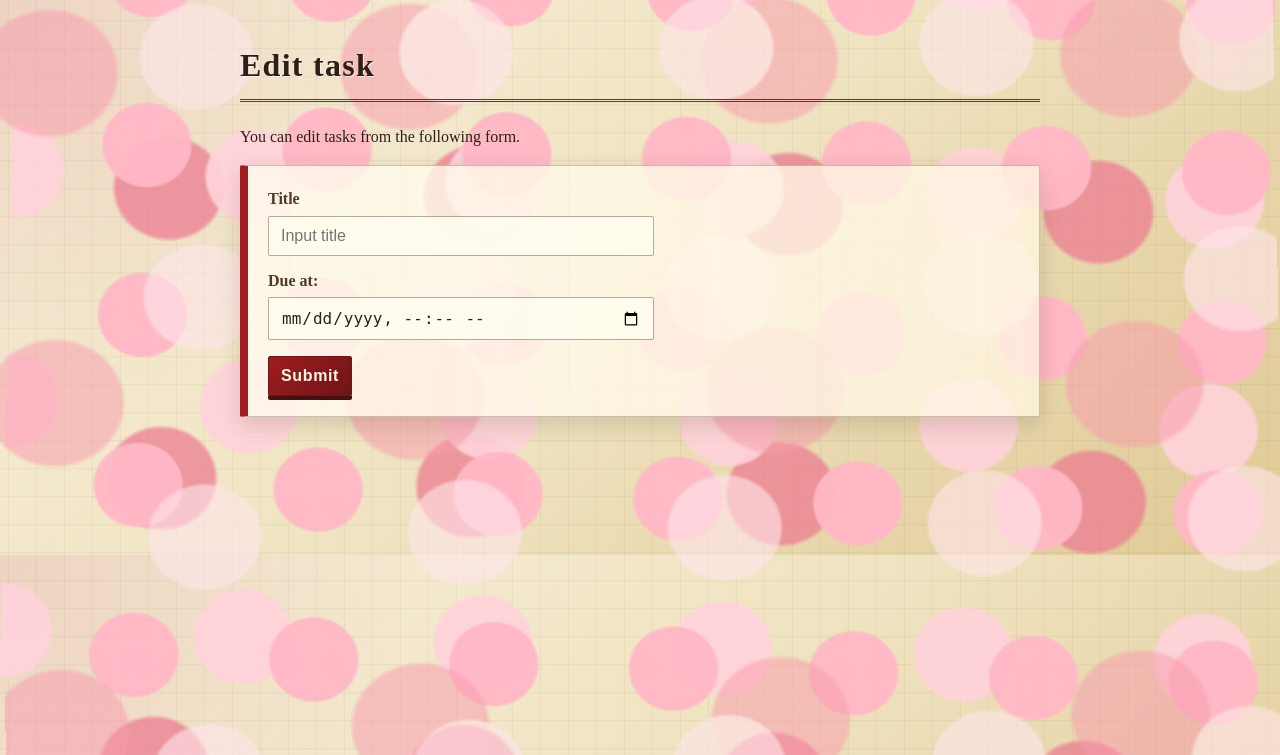
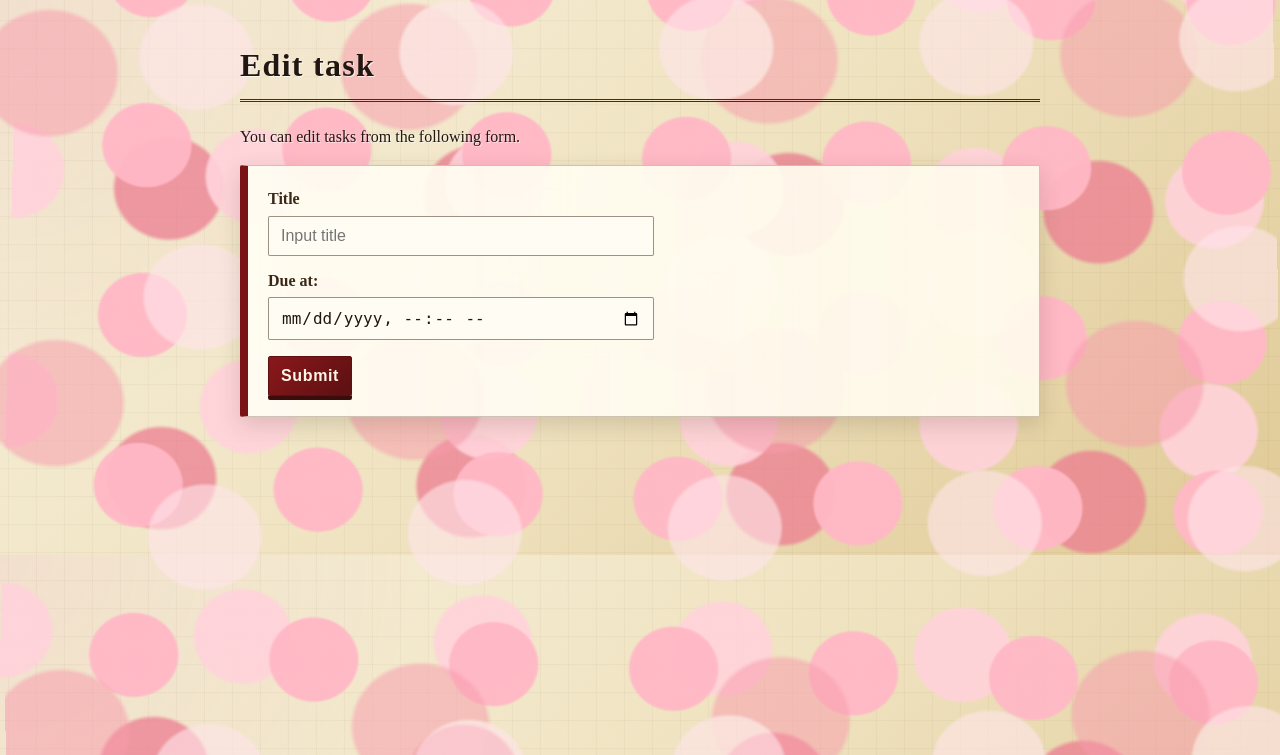
Before and after one commit to s1F102502654/django-test-exercise, a Django app: template todo/templates/todo/edit.html in a window 1280 px wide. Shown: the top 755 px of the page. Run offline with Django 5.2, Linux system fonts and the light colour scheme; the template is opened without the code that fills it, so the values that code supplies are empty.

Commit message:
テーマカラーの変更

```diff
--- a/todo/static/todo/style.css
+++ b/todo/static/todo/style.css
@@ -3,11 +3,11 @@ body {
   max-width: 800px;
   margin: 40px auto;
   padding: 0 20px 48px;
-  color: #2b2118;
+  color: #211710;
   background:
-    linear-gradient(90deg, rgba(120, 92, 54, 0.08) 1px, transparent 1px),
-    linear-gradient(rgba(120, 92, 54, 0.08) 1px, transparent 1px),
-    radial-gradient(circle at top left, rgba(180, 38, 38, 0.14), transparent 30%),
+    linear-gradient(90deg, rgba(120, 92, 54, 0.06) 1px, transparent 1px),
+    linear-gradient(rgba(120, 92, 54, 0.06) 1px, transparent 1px),
+    radial-gradient(circle at top left, rgba(180, 38, 38, 0.08), transparent 30%),
     linear-gradient(135deg, #f7f0dc 0%, #efe2bf 52%, #dfc995 100%);
   background-size: 28px 28px, 28px 28px, 100% 100%, 100% 100%;
   font-family: "Hiragino Mincho ProN", "Yu Mincho", "YuMincho", serif;
@@ -51,40 +51,46 @@ body::after {
 }
 
 h1 {
-  border-bottom: 3px double #9f1d20;
+  border-bottom: 3px double #7a1315;
   padding-bottom: 8px;
-  color: #2c1f17;
+  color: #211710;
   letter-spacing: 0.04em;
-  text-shadow: 1px 1px 0 rgba(255, 255, 255, 0.65);
+  text-shadow: 1px 1px 0 rgba(255, 255, 255, 0.75);
   animation: ink-settle 0.7s ease-out both;
 }
 
+p {
+  text-shadow: 1px 1px 0 rgba(255, 255, 255, 0.55);
+}
+
 a {
-  color: #8f1d1f;
-  text-decoration: none;
+  color: #7a1015;
+  text-decoration: underline;
+  text-decoration-color: rgba(122, 16, 21, 0.35);
+  text-underline-offset: 2px;
   transition: color 0.2s, background-color 0.2s;
 }
 
 a:hover {
-  color: #2b2118;
-  background: linear-gradient(transparent 62%, rgba(191, 139, 45, 0.36) 62%);
+  color: #211710;
+  background: linear-gradient(transparent 60%, rgba(191, 139, 45, 0.5) 60%);
 }
 
 form {
   margin-bottom: 24px;
   padding: 20px;
   border: 1px solid rgba(79, 53, 31, 0.28);
-  border-left: 8px solid #9f1d20;
+  border-left: 8px solid #7a1315;
   border-radius: 2px;
   background:
     linear-gradient(90deg, rgba(255, 255, 255, 0.32), transparent),
-    rgba(255, 248, 226, 0.76);
+    rgba(255, 251, 236, 0.92);
   box-shadow: 0 8px 22px rgba(64, 41, 22, 0.16);
   animation: scroll-open 0.65s ease-out both;
 }
 
 label {
-  color: #513a25;
+  color: #3a2716;
   font-weight: 600;
 }
 
@@ -99,43 +105,43 @@ button {
 input {
   width: min(100%, 360px);
   margin-bottom: 12px;
-  border: 1px solid rgba(81, 58, 37, 0.42);
-  color: #2b2118;
-  background: rgba(255, 252, 240, 0.9);
+  border: 1px solid rgba(58, 39, 22, 0.5);
+  color: #211710;
+  background: rgba(255, 253, 244, 0.95);
   outline: none;
 }
 
 input:focus {
-  border-color: #9f1d20;
-  box-shadow: 0 0 0 3px rgba(159, 29, 32, 0.14);
+  border-color: #7a1315;
+  box-shadow: 0 0 0 3px rgba(122, 19, 21, 0.2);
 }
 
 button {
-  border: 1px solid #6e1517;
+  border: 1px solid #5c1012;
   color: #fff8e6;
-  background: linear-gradient(135deg, #9f1d20, #6f1417);
+  background: linear-gradient(135deg, #8a181b, #5c1012);
   cursor: pointer;
   font-weight: 700;
   letter-spacing: 0.04em;
-  box-shadow: 0 4px 0 #45100f;
+  box-shadow: 0 4px 0 #3a0d0c;
   transition: transform 0.18s, box-shadow 0.18s, background-color 0.18s;
 }
 
 button:hover {
   transform: translateY(2px);
-  box-shadow: 0 2px 0 #45100f;
-  background: linear-gradient(135deg, #b42626, #7b1619);
+  box-shadow: 0 2px 0 #3a0d0c;
+  background: linear-gradient(135deg, #a32023, #6e1417);
 }
 
 .text {
   margin: 16px 0;
   padding: 16px 18px;
   border: 1px solid rgba(79, 53, 31, 0.24);
-  border-left: 5px solid #243f61;
+  border-left: 5px solid #1d3552;
   border-radius: 2px;
   background:
     linear-gradient(90deg, rgba(255, 255, 255, 0.32), transparent),
-    rgba(255, 248, 226, 0.7);
+    rgba(255, 251, 236, 0.88);
   box-shadow: 0 8px 20px rgba(64, 41, 22, 0.13);
   animation: scroll-open 0.65s ease-out both;
   transition: transform 0.24s, border-color 0.24s, box-shadow 0.24s;
@@ -143,7 +149,7 @@ button:hover {
 
 .text:hover {
   transform: translateX(4px);
-  border-left-color: #9f1d20;
+  border-left-color: #7a1315;
   box-shadow: 0 10px 24px rgba(64, 41, 22, 0.2);
 }
 
@@ -156,7 +162,7 @@ ul {
 }
 
 li::marker {
-  color: #9f1d20;
+  color: #7a1315;
 }
 
 @keyframes paper-breathe {
```
